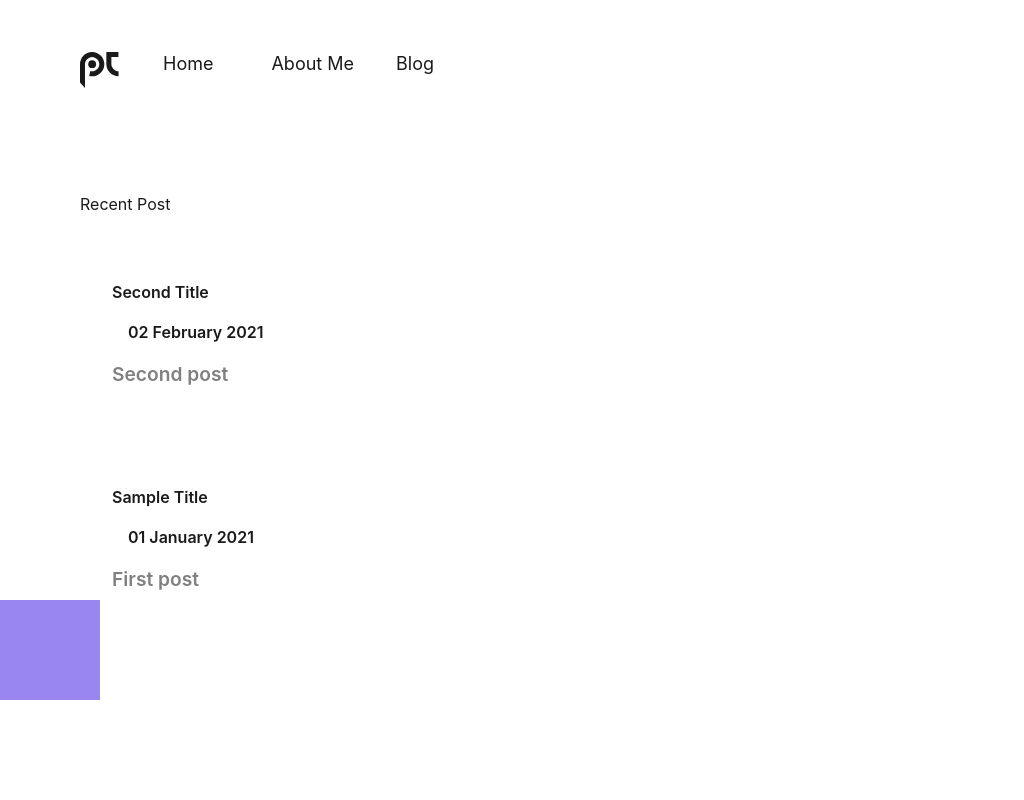
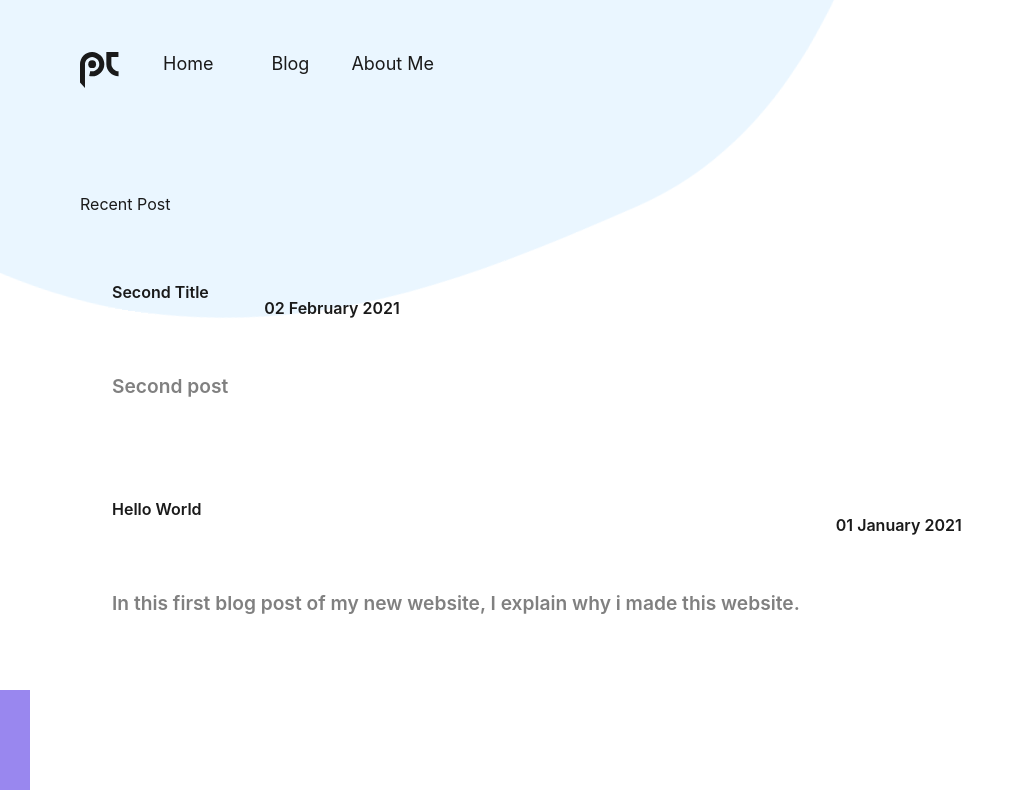
Before and after one commit to trivedip/trivedi.dev, a Gatsby site: page /blog in a window 1280 px wide. Shown: the whole page, without its empty margins (0-1024 px from the left). Built offline with nearby package versions, Linux system fonts and the light colour scheme; Gatsby itself is replaced by a stand-in of ours.

Commit message:
fixed bugs

```diff
--- a/blog/2021/2021-01-01-first-post/index.mdx
+++ b/blog/2021/2021-01-01-first-post/index.mdx
@@ -1,6 +1,6 @@
 ---
-title: Sample Title
-description: "First post"
+title: Hello World
+description: "In this first blog post of my new website, I explain why i made this website."
 date: 2021-01-01
 published: true
 ---
--- a/package.json
+++ b/package.json
@@ -18,7 +18,7 @@
     "react-dom": "^17.0.1",
     "react-helmet": "^6.1.0",
     "react-icons": "^4.2.0",
-    "react-spring": "^9.0.0",
+    "react-spring": "^8.0.5",
     "styled-components": "^5.2.1"
   },
   "scripts": {
--- a/src/components/DarkToggle.js
+++ b/src/components/DarkToggle.js
@@ -10,7 +10,6 @@ const DarkToggle = () => {
   if (!colorMode) {
     return null;
   }
-  const iconClass = (colorMode === "light") ? "cl-red" : "cl-white";
 
   const toggleClass =(ev)=>{
     if (colorMode==='light'){
@@ -27,8 +26,8 @@ const DarkToggle = () => {
 
 
   return (
-      <button className="hidden sm:block hover:text-accent transition duration-150 rotate-0">
-        <BiAdjust onClick={(ev)=>{toggleClass(ev);}} className="w-6 h-6 md:w-5 md:h-5 fill-current"/>
+      <button className="hidden text-2xl sm:block hover:text-accent transition duration-150 rotate-0 transform hover:scale-125">
+        <BiAdjust onClick={(ev)=>{toggleClass(ev);}} size="170px" className="w-6 text-lg h-6 md:w-5 md:h-5 fill-current transform scale-150"/>
       </button>
   );
 };
--- a/src/components/animatedBackground.js
+++ b/src/components/animatedBackground.js
@@ -1,20 +1,36 @@
 import React from 'react';
 import {useSpring, animated } from 'react-spring';
+import ReactDOM from 'react-dom';
 import { ThemeContext } from './ThemeContext';
+const calc = (x, y) => [x - window.innerWidth / 2, y - window.innerHeight / 2];
+const trans4 = (x, y) => `translate3d(${x / 50}px,${y / 50}px,0)`;
+
 const Background =()=>{
+
+
+    const [prop, set] = useSpring(() => ({ xy: [0, 0], config: { mass: 5, tension: 200, friction: 40 } }))
     const props = useSpring({
-        to:{opacity: 1, bottom:100},
-        from: {opacity: 0,bottom:0},
-        config:{duration:600, mass: 1.75,
-            tension: 261.25,
-            friction: 15.1}});
+        to:{opacity: 0.4, bottom:200, width:40, transform: 'rotateZ(40deg)'},
+        from: {opacity: 0,bottom:100, width:20, transform: 'rotateZ(0deg)'},
+        config:{ mass: 2,
+            tension: 100,
+            friction: 10}});
+
+    const accssBdy = ()=>{
+        ReactDOM.findDOMNode(document.body).addEventListener('mousemove',e=>{
+            set({ xy: calc(e.offsetX, e.offsetY) })}
+        );
+    }
     return(<>
-         <div className="page-background">
-
+         <div className="page-background" style={{overflow:'hidden'}}>
+                {accssBdy()}
                 {/* <div className="background-ele"></div> */}
-                <animated.div style={props} className="background-ele"></animated.div>
+                <span className="bg-blob-span">
+                <svg id="Wobble" className="bg-blob" width="459" height="459" viewBox="0 0 459 459"><path d="M478,248.5c-1.22,75.56-54.86,151.77-80.47,174.54-23.84,21.19-92.15,55-149,55C194.27,478,137,476,98,429,54.69,376.81,19,321,19,248.5,19,198.55,37,145,62.06,114.65,107.48,59.62,171.7,19,248.5,19,311.63,19,384.3,31.74,418,85S478,184.88,478,248.5Z" transform="translate(-19 -19)" fill="#cae8ff"/></svg>
+                </span>
+                <animated.div style={{transform: prop.xy.interpolate(trans4) }}  className="background-ele"></animated.div>
             </div>
     </>)
 };
 
-export default Background;
+ export default Background;
--- a/src/components/header.js
+++ b/src/components/header.js
@@ -20,7 +20,7 @@ function Header() {
         </span>
             <div className="hidden sm:flex flex-grow items-center space-x-6">
                 {pages.map((page)=>(
-                    <Link to={page.to} className="sticky-nav-button text-lg">{page.name}</Link>
+                    (page.active) ? <Link to={page.to} className="sticky-nav-button text-lg" aria-label={page.ariaLabel}>{page.name}</Link> : ''
                 ))}
             </div>
             <DarkToggle/>
--- a/src/components/navigationPages.js
+++ b/src/components/navigationPages.js
@@ -4,18 +4,22 @@ const pages =[
         id:0,
         to:"/",
         name:"Home",
+        ariaLabel:"Go to homepage of the website",
         active:true,
+
     },
     {
         id:1,
-        to:"/about/",
-        name:"About Me",
+        to:"/blog/",
+        name:"Blog",
+        ariaLabel:"Blog",
         active:true,
     },
     {
         id:2,
-        to:"/blog/",
-        name:"Blog",
+        to:"/about/",
+        name:"About Me",
+        ariaLabel:"About Priyank Trivedi",
         active:true,
     },
 ]
--- a/src/css/style.css
+++ b/src/css/style.css
@@ -124,12 +124,8 @@
 }
 
 .background-tester{
-    /* position:absolute; */
     top: 0px;
     width: 100%;
-    /* background-color: red; */
-    /* z-index: 9; */
-    /* z-index: 0; */
     height: 100vh;
 
 }
@@ -143,8 +139,31 @@
 
 .background-ele{
     position:absolute;
-    width: 100px;
+    width: 40px;
     height: 100px;
     background-color:var(--color-secondaryy);
     bottom:10px;
+    left:-10px;
+    transform:rotate(45deg);
 }
+
+.bg-blob-span{
+    animation: turn 20s linear infinite;
+    position: absolute;
+    top: calc(-75vh);
+    left: 0vw;
+}
+.bg-blob{
+    transform: scale(3);
+    opacity: 0.4;
+    fill:red;
+}
+
+@keyframes turn{
+    0%{
+        transform: rotate(0deg);
+    }
+    100%{
+        transform: rotate(1turn);
+    }
+}
--- a/src/pages/blog.js
+++ b/src/pages/blog.js
@@ -15,13 +15,13 @@ const Blog = ({data}) => {
         {post.map((pst)=>{
             const title = pst.frontmatter.title;
             return(
+              <Link className="card-link" to={`/${pst.slug}`}>
                 <div className="card" key={pst.slug}>
-                  <Link className="card-link" to={`/${pst.slug}`}>
                     <h1 className="card-title">{title}</h1>
                     <p className="card-date">{pst.frontmatter.date}</p>
                     <p className="card-description">{pst.frontmatter.description}</p>
-                    </Link>
                 </div>
+              </Link>
             );
         })}
         </div>
```
Also changed, not shown: 1 other file.
